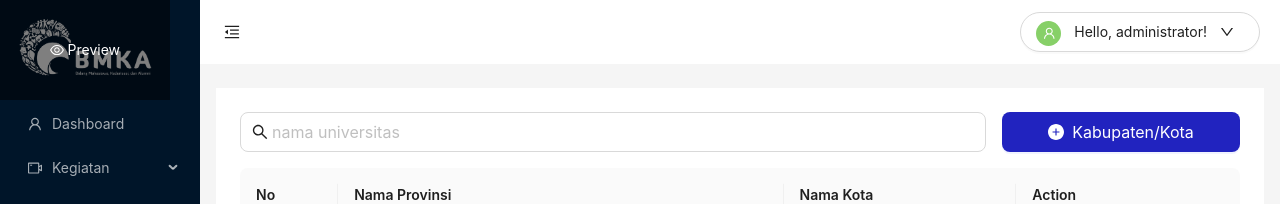
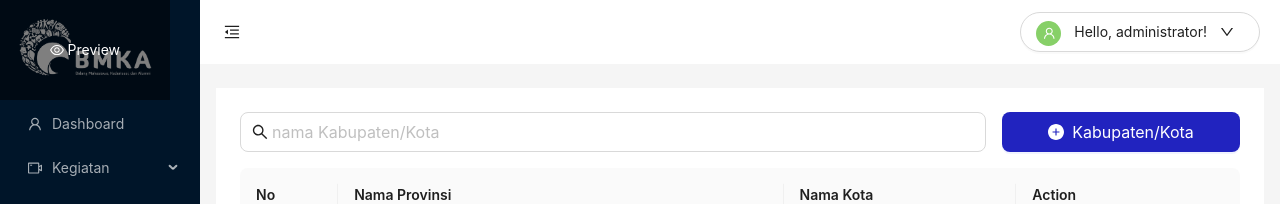
Before and after one commit to salman-digital-lab/new-web-admin-kaderisasi, a React (Vite) app: page /city in a window 1280 px wide. Shown: the top 204 px of the page. Built offline with nearby package versions, Linux system fonts and the light colour scheme.

Commit message:
fix : fix name placeholder

```diff
--- a/src/pages/MainCity/components/CityFilter.tsx
+++ b/src/pages/MainCity/components/CityFilter.tsx
@@ -23,7 +23,7 @@ const CityFilter: React.FC<FilterProps>= ({ onSearch }) => {
         <Col className="gutter-row" span={18}>
             <Input
               size="large"
-              placeholder="nama universitas"
+              placeholder="nama Kabupaten/Kota"
               prefix={<SearchOutlined />}
               value={searchText}
               onChange={(e) => setSearchText(e.target.value)}
--- a/src/pages/MainProvince/components/ProvinceFilter.tsx
+++ b/src/pages/MainProvince/components/ProvinceFilter.tsx
@@ -21,7 +21,7 @@ const ProvinceFilter: React.FC<FilterProps>= ({ onSearch }) => {
         <Col className="gutter-row" span={18}>
             <Input
               size="large"
-              placeholder="nama universitas"
+              placeholder="nama Provinsi"
               prefix={<SearchOutlined />}
               value={searchText}
               onChange={(e) => setSearchText(e.target.value)}
```
